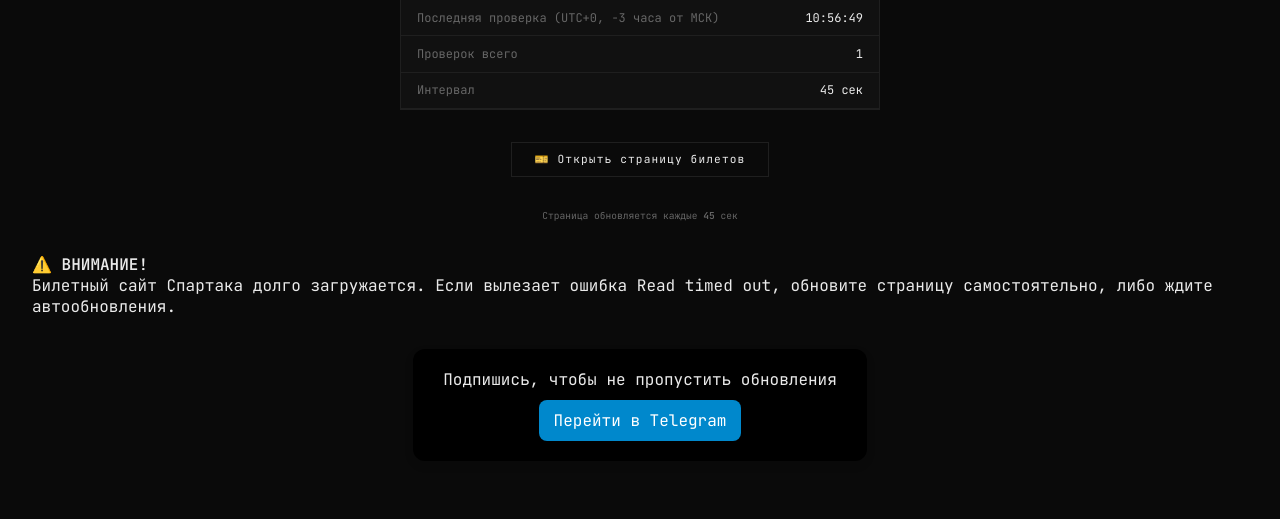
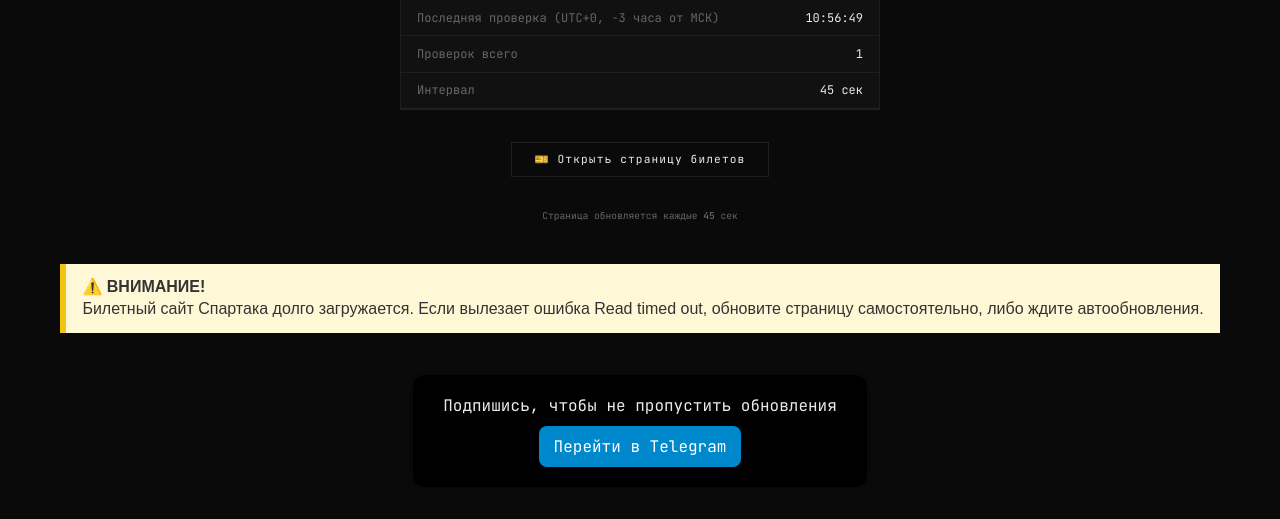
Before and after one commit to vaqqqz/cska-tickets, a Flask app: page / in a window 1280 px wide. Shown: the part 437-956 px from the top of the page. Before the commit the page ends 878 px from the top, so only its background shows below. Run offline with Flask 3, Linux system fonts and the light colour scheme.

Commit message:
Update style.css

```diff
--- a/static/style.css
+++ b/static/style.css
@@ -195,3 +195,13 @@ body {
     .box a:hover {
       background: #0077b3;
     }
+
+.warning-box {
+    border-left: 6px solid #f1c40f;
+    background-color: #fff8d6;
+    padding: 12px 16px;
+    margin: 10px 0;
+    color: #333;
+    font-family: Arial, sans-serif;
+    line-height: 1.4;
+  }
```
